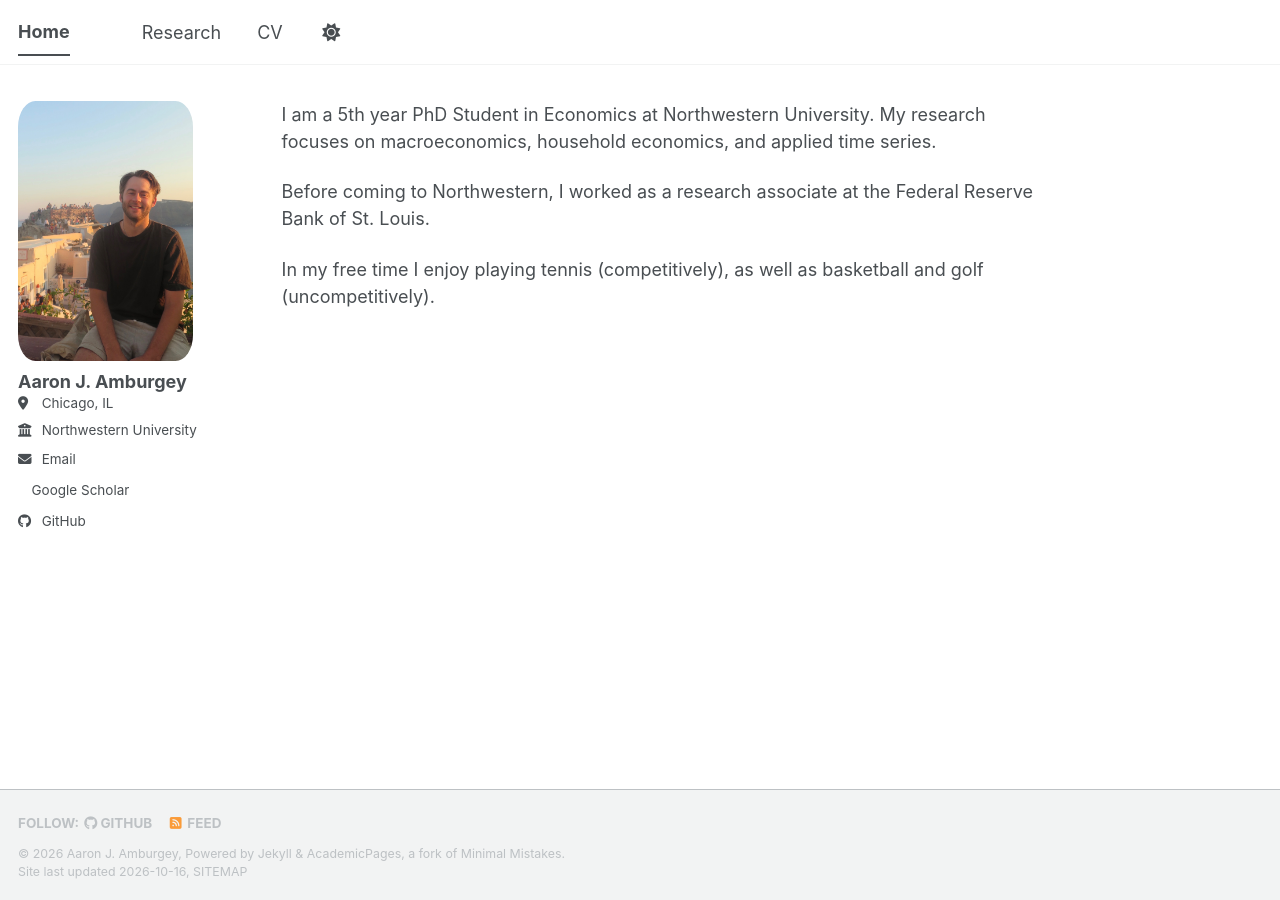
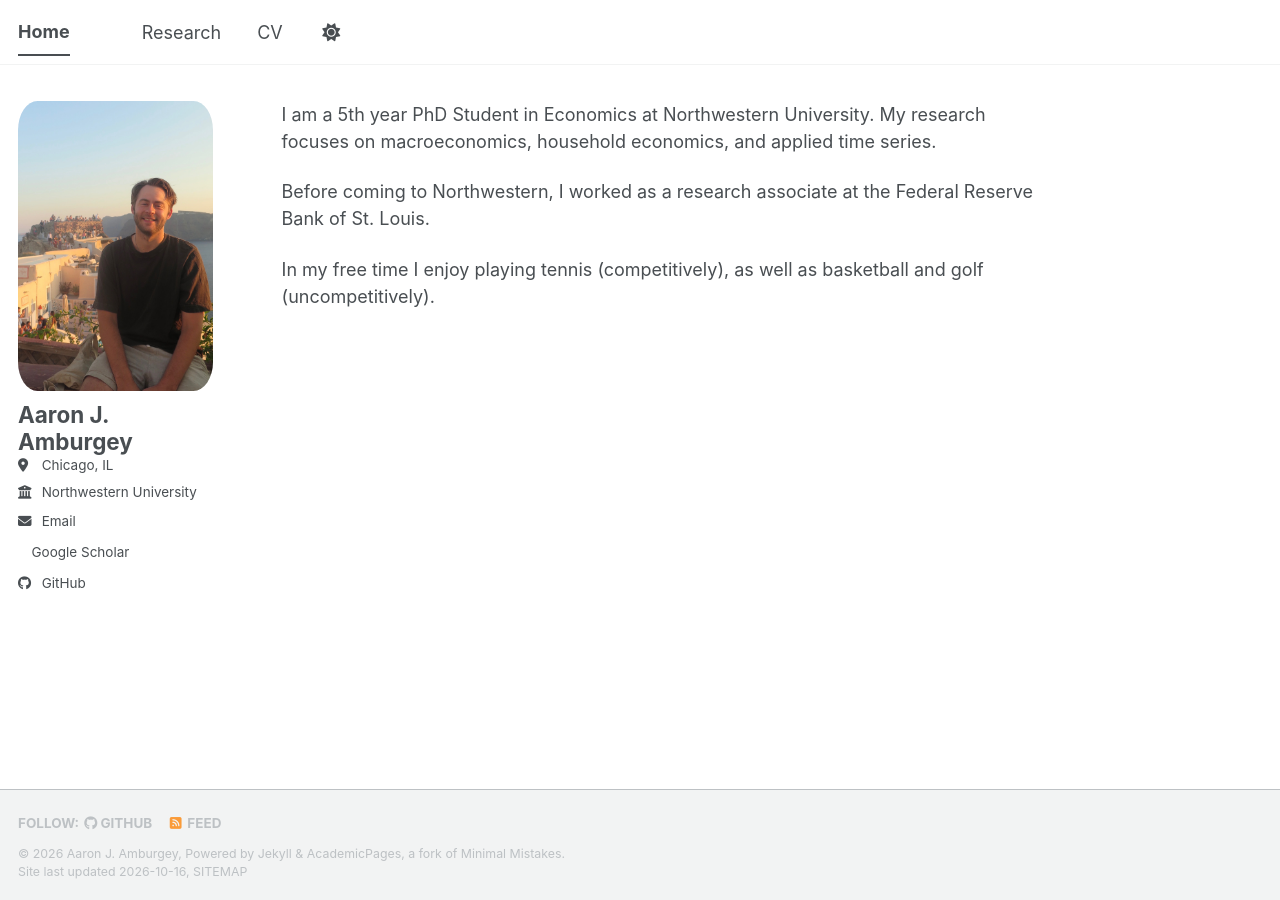
Before and after one commit to ajamburgey/ajamburgey.github.io, a Jekyll site: the page built from _pages/about.md, in a window 1280 px wide. Built offline with Jekyll 4.4.1, drawn with Linux system fonts in a browser that asks for light colours; a style sheet for code colours, icons or effects is not loaded.

Commit message:
Slightly increase sidebar image and text size while preserving rounded avatar and no border

```diff
--- a/_sass/layout/_sidebar.scss
+++ b/_sass/layout/_sidebar.scss
@@ -143,7 +143,7 @@
 .author__avatar {
   display: table-cell;
   vertical-align: top;
-  width: 36px;
+  width: 48px;
   // set width only, for non-square avatars
   // height: 36px;
 
@@ -154,7 +154,7 @@
   }
 
   img {
-    max-width: 175px;
+    max-width: 220px;
     border-radius: 10%;
 
     @include breakpoint($x-large) {
@@ -167,8 +167,8 @@
 .author__content {
   display: table-cell;
   vertical-align: top;
-  padding-left: 15px;
-  padding-right: 25px;
+  padding-left: 20px;
+  padding-right: 30px;
   line-height: 1;
 
   @include breakpoint($large) {
@@ -181,6 +181,7 @@
 
 .author__name {
   margin: 0;
+  font-size: $type-size-4;
 
   @include breakpoint($large) {
     margin-top: 10px;
@@ -189,7 +190,7 @@
 }
 .sidebar .author__name {
   font-family: $sans-serif;
-  font-size: $type-size-5;
+  font-size: $type-size-4;
 }
 
 .sidebar .author__desktop {
@@ -210,6 +211,7 @@
 
 .author__bio {
   margin: 0;
+  font-size: $type-size-5;
 
   @include breakpoint($large) {
     margin-top: 10px;
```
